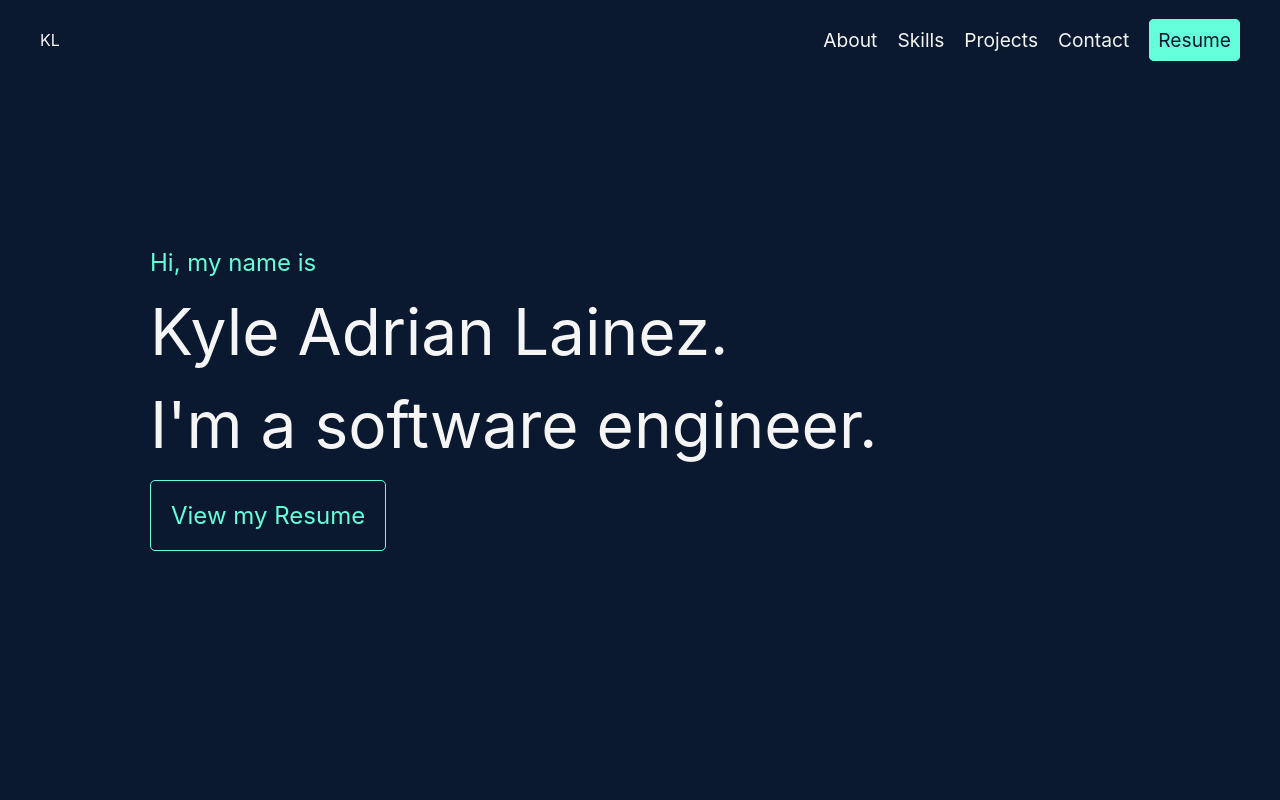
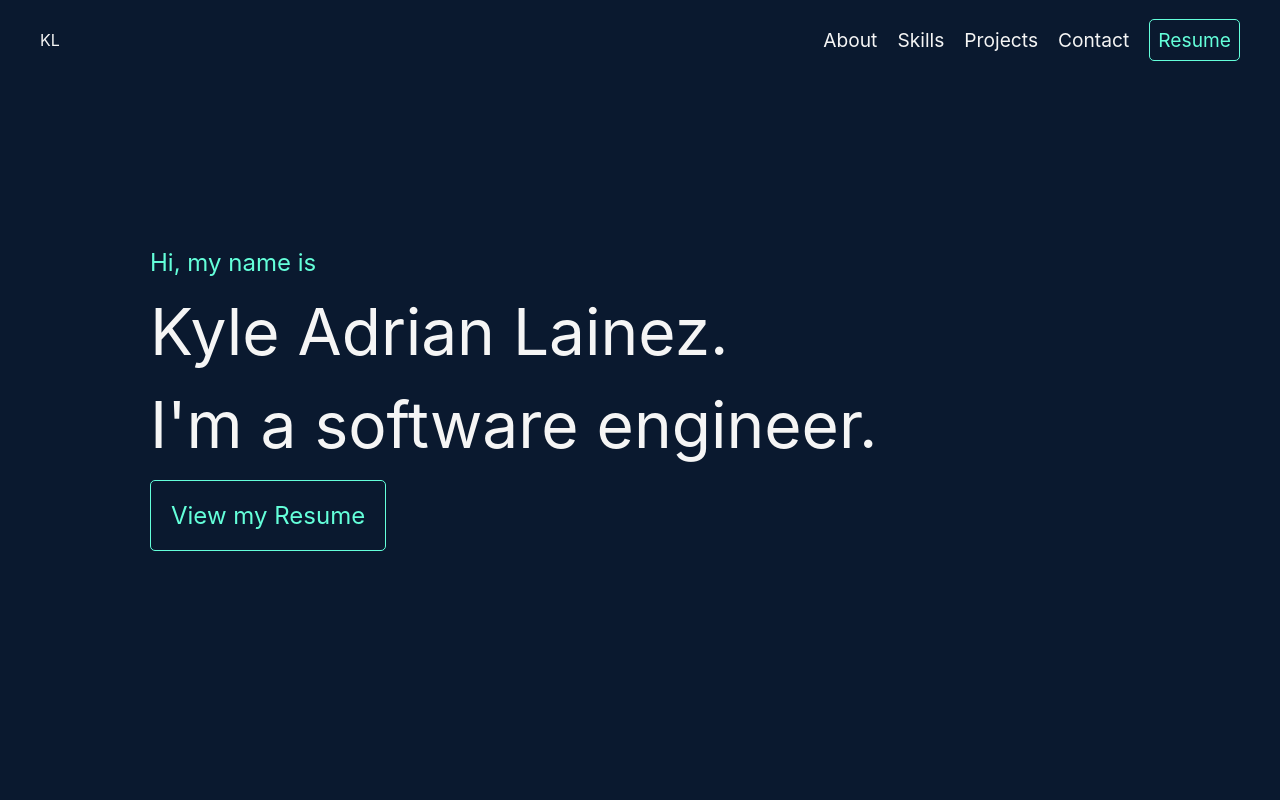
Before and after one commit to kylelainez/Portfolio-react, a React (Create React App) app: page / in a window 1280 px wide. In both pictures the pointer is over the link "Resume". Shown: the top 800 px of the page. Built offline with nearby package versions, Linux system fonts and the light colour scheme.

Commit message:
Change base color

```diff
--- a/src/components/navbar/navbar.css
+++ b/src/components/navbar/navbar.css
@@ -24,12 +24,14 @@ nav a{
 }
 #resume{
     border: 1px solid var(--color-2);
+    background-color: var(--color-2);
     border-radius: 5px;
-    padding: 8px
+    padding: 8px;
+    color: var(--color-1);
 }
 #resume:hover{
-    background-color: var(--color-2);
-    color: var(--color-1);
+    background-color: var(--color-1);
+    color: var(--color-2);
 }
 nav a:hover{
     color: var(--color-2);
```
